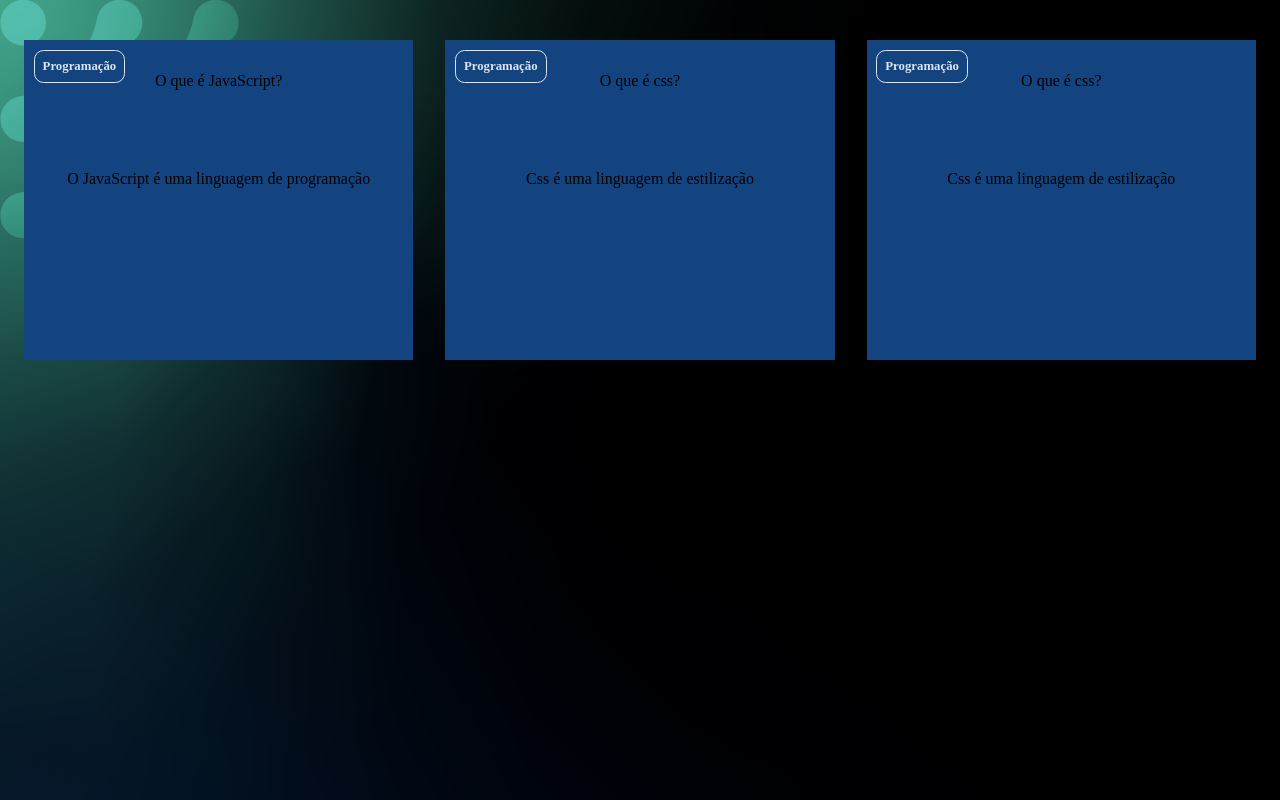
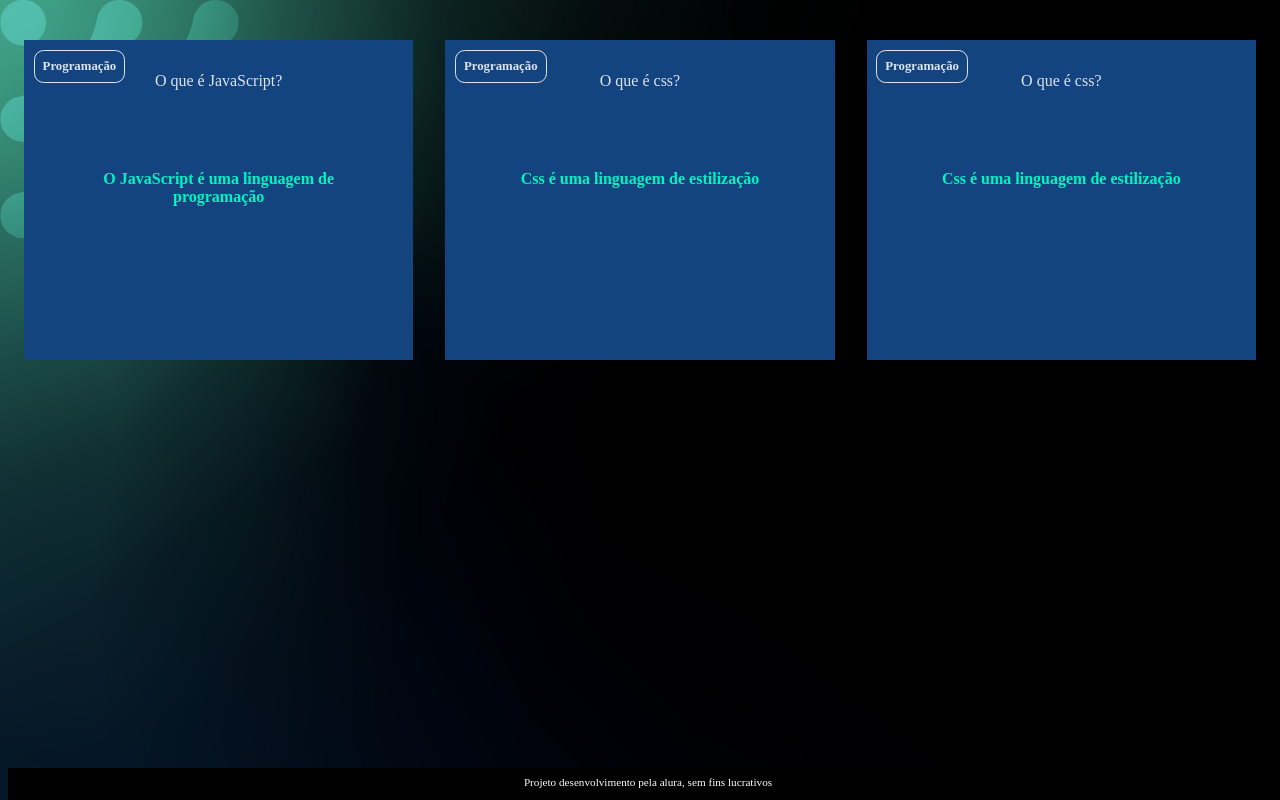
Before and after one commit to helosouza007/-desenvolvendo-uma-ferramenta-interativa-de-estudo, a plain HTML site: page index.html in a window 1280 px wide. Drawn offline with Linux system fonts and the light colour scheme; files that its build step writes are made by us from their sources; files whose address does not match are found by name.

Commit message:
Add files via upload

```diff
--- a/style.css
+++ b/style.css
@@ -25,8 +25,9 @@ body {
     background-color: var(--card-front-color);
     text-align: center;
     height: 100%;
+    transform-style: preserve-3d;
+    transition: transform 300ms ease-in-out;
 }
-
 
 .cartao__conteudo h3{
     color: var(--text-color);
@@ -37,6 +38,7 @@ body {
     margin: 0.6rem;
     border-radius: 0.6rem;
     font-size: 1vw;
+    backface-visibility: hidden;
 
 }
 
@@ -45,11 +47,37 @@ body {
     padding: 2rem;
 }
 
+.cartao__conteudo__pergunta p {
+    color: var(--text-color);
+    font-weight: 500;
+}
+
+.cartao__conteudo__resposta p {
+    color: var(--card-back-color);
+    font-weight: 700;
+}
+
+.cartao:hover .cartao__conteudo {
+    transform: rotateY(180deg);
+
+}
 
 
 
 
-.cartao__conteudo__pergunta
+
+
+
+
+
+
+
+
+
+
+
+
+
 
 
 
```
